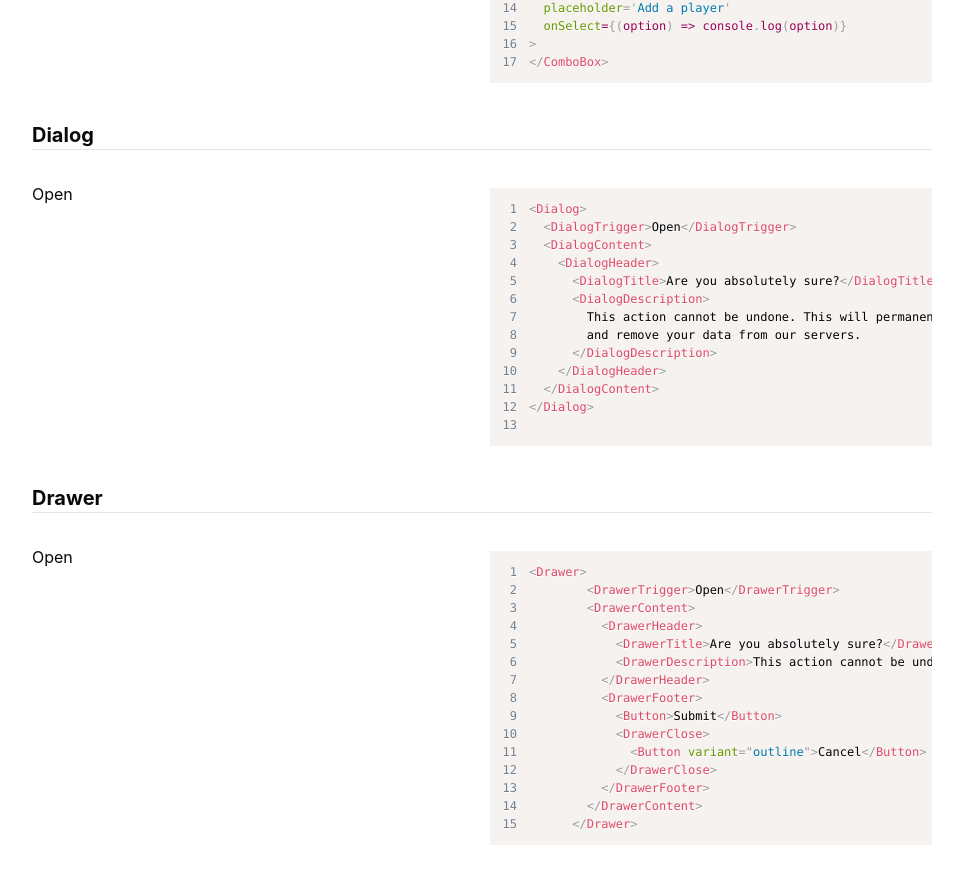
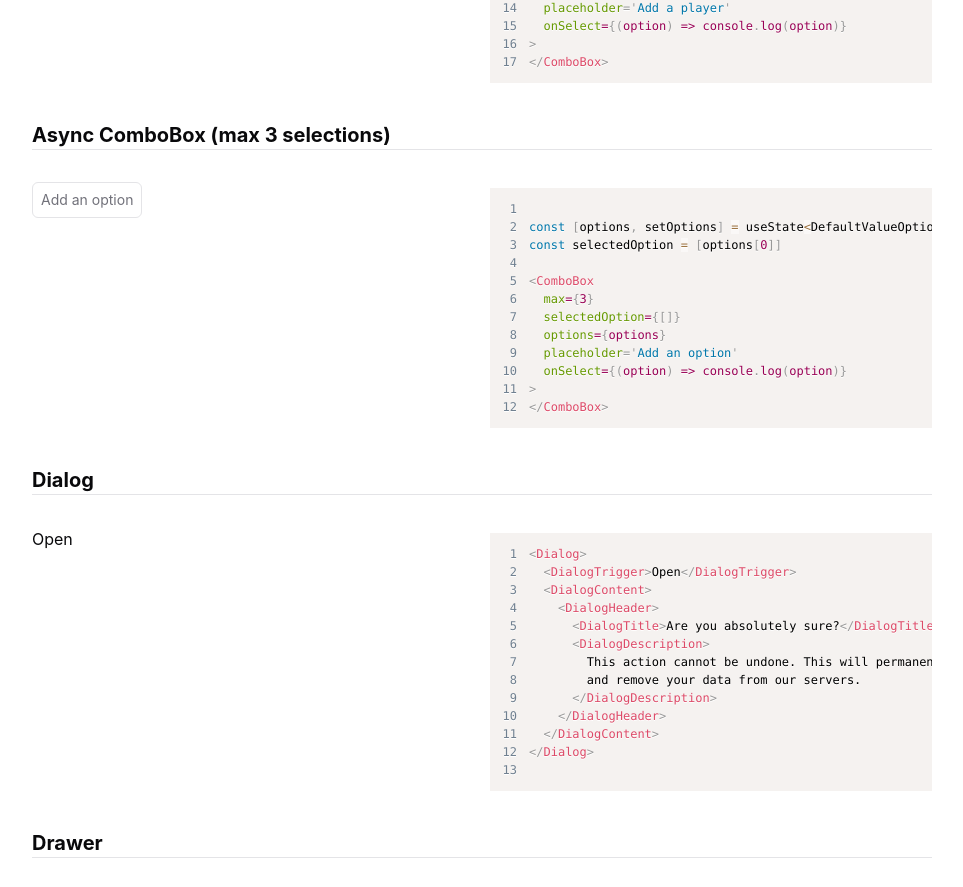
Before and after one commit to ttab/elephant-ui, a React (Vite) app: page / in a window 1280 px wide. Shown: the part 4259-5146 px from the top of the page, without its empty margins (8-971 px from the left). Built offline with nearby package versions, Linux system fonts and the light colour scheme; a web font is replaced by a local one.

Commit message:
combobox: add async combobox example to showroom

```diff
--- a/src/showroom/app.tsx
+++ b/src/showroom/app.tsx
@@ -20,6 +20,7 @@ import { SwitchExample } from './components/switch'
 import { TextareaExample } from './components/textarea'
 import { SkeletonExample } from './components/skeleton'
 import { ComboBoxExample } from './components/combobox'
+import { ComboBoxAsyncExample } from './components/combobox-async'
 
 export function App(): JSX.Element {
   return <div className="grid grid-cols-2 gap-4 gap-y-8 max-w-[900px] m-10">
@@ -31,6 +32,7 @@ export function App(): JSX.Element {
     <SheetExample />
     <CommandExample />
     <ComboBoxExample />
+    <ComboBoxAsyncExample />
     <DialogExample />
     <DrawerExample />
     <AvatarExample />
--- /dev/null
+++ b/src/showroom/components/combobox-async.tsx
@@ -0,0 +1,53 @@
+import {
+  ComboBox,
+  type DefaultValueOption
+} from '@/components/ui/combobox'
+
+import { Header } from '../header'
+import { Code } from '../code'
+// import { KanbanIcon } from 'lucide-react'
+import { useState } from 'react'
+
+export function ComboBoxAsyncExample(): JSX.Element {
+  const [options, setOptions] = useState<DefaultValueOption[]>([])
+  const [selectedOptions, setSelectedOptions] = useState<DefaultValueOption[]>([])
+
+  const fetchAsyncData = async (): Promise<DefaultValueOption[]> => {
+    const data = await fetch('https://jsonplaceholder.typicode.com/todos/')
+      .then(async res => await res.json())
+      .then(json => json)
+    const newOptions: DefaultValueOption[] = data.map(d => ({ label: d.title, value: d.title }))
+    setOptions(newOptions)
+    return newOptions
+  }
+
+  return <>
+    <Header>Async ComboBox (max 3 selections)</Header>
+    <div>
+      <ComboBox
+        max={3}
+        selectedOptions={selectedOptions}
+        options={options}
+        placeholder='Add an option'
+        onSelect={(option) => {
+          setSelectedOptions([...selectedOptions, option])
+        }}
+        fetchAsyncOptions={fetchAsyncData}
+      >
+      </ComboBox>
+    </div>
+    <Code code={`
+const [options, setOptions] = useState<DefaultValueOption[]>([])
+const selectedOption = [options[0]]
+
+<ComboBox
+  max={3}
+  selectedOption={[]}
+  options={options}
+  placeholder='Add an option'
+  onSelect={(option) => console.log(option)}
+>
+</ComboBox>`}
+    />
+  </>
+}
```
